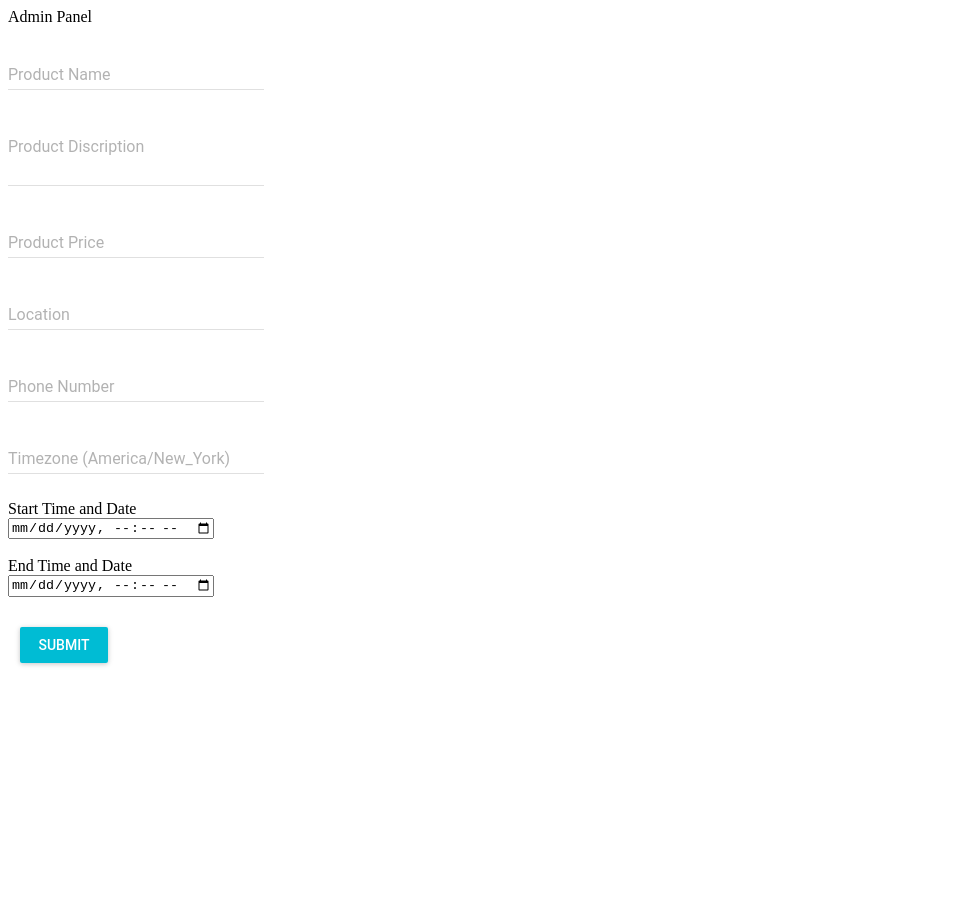
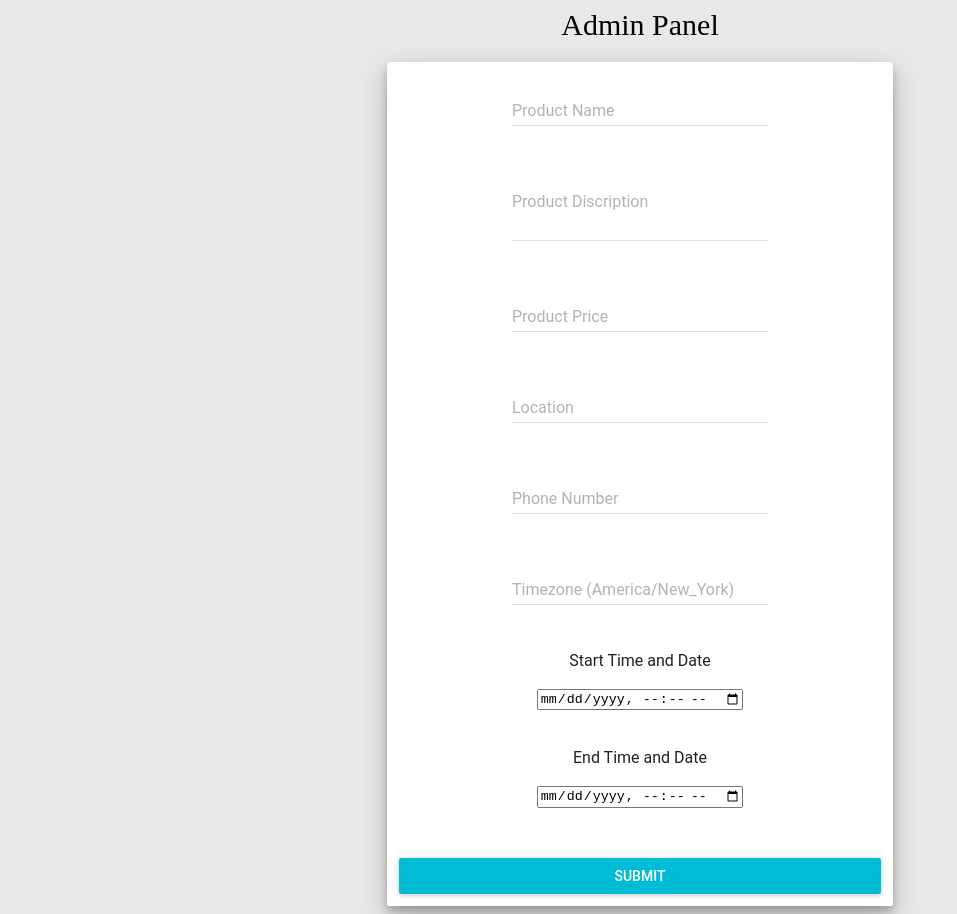
Before and after one commit to Mschw90-zz/pulsd-coding-challenge, a React app: page / in a window 1280 px wide. Shown: the whole page, without its empty margins (0-957 px from the left). Before the commit the page ends 800 px from the top, so only its background shows below. Built offline with nearby package versions, Linux system fonts and the light colour scheme.

Commit message:
fixed bug, added css to webpack, styled admin page

```diff
--- a/index.html
+++ b/index.html
@@ -1,7 +1,7 @@
 <!doctype html>
 <html>
   <head>
-    <title>Sample App</title>
+    <title>Pulsd CCP</title>
   </head>
   <body>
     <div id='root'>
--- /dev/null
+++ b/main.css
@@ -0,0 +1,23 @@
+body {
+  background: #E8E8E8
+}
+
+.title {
+  display: flex;
+  font-size: 30px;
+  justify-content: center;
+  margin-bottom: 20px;
+}
+
+.inputBody {
+  display: flex;
+  flex-direction: column;
+  align-items: center;
+}
+
+.page {
+  display: flex;
+  flex-direction: column;
+  flex: 1;
+
+}
--- a/src/App.js
+++ b/src/App.js
@@ -3,6 +3,8 @@ import TextField from 'material-ui/TextField';
 import RaisedButton from 'material-ui/RaisedButton';
 import axios from 'axios';
 import DatePicker from 'material-ui/DatePicker';
+import Paper from 'material-ui/Paper';
+
 
 export default class App extends Component {
   constructor(props) {
@@ -15,6 +17,7 @@ export default class App extends Component {
       phoneNumber: '',
       startTime: '',
       endTime: '',
+      timezone: ''
     };
   }
 
@@ -29,7 +32,8 @@ export default class App extends Component {
          location: '',
          phoneNumber: '',
          startTime: '',
-         endTime: ''
+         endTime: '',
+         timezone: ''
        })
        alert("Successful add to Database");
      })
@@ -40,12 +44,18 @@ export default class App extends Component {
      });
    }
 
-
   render() {
+    const style = {
+      minHeight: '94%',
+      flex: 1,
+      marginRight: '30%',
+      marginLeft: '30%',
+    };
     return (
-      <div>
-        <div>Admin Panel</div>
-        <div>
+      <div className="mainContainer">
+        <div className="title">Admin Panel</div>
+        <Paper style={style} zDepth={3} className="page">
+          <div className="inputBody">
             <TextField
               floatingLabelText="Product Name"
               value={this.state.name}
@@ -106,8 +116,7 @@ export default class App extends Component {
           style={{margin: 12}}
           onClick={this.register.bind(this)}
         />
-
-
+        </Paper>
       </div>
     );
   }
--- a/src/index.js
+++ b/src/index.js
@@ -2,6 +2,7 @@ import React from 'react';
 import ReactDOM from 'react-dom';
 import App from './App';
 import MuiThemeProvider from 'material-ui/styles/MuiThemeProvider';
+import '../main.css';
 
 
 ReactDOM.render(
--- a/webpack.config.js
+++ b/webpack.config.js
@@ -19,7 +19,11 @@ module.exports = {
     loaders: [{
       test: /\.js$/,
       loaders: ['react-hot', 'babel'],
-      include: path.join(__dirname, 'src')
+      include: path.join(__dirname, 'src'),
+    },
+    {
+      test: /\.s?css$/,
+      loader: 'style-loader!css-loader!sass-loader'
     }]
   }
 };
```
Also changed, not shown: package.json (+6 -1 lines), server.js (+4 -3 lines), 1 other file (tests, documents, lock files or other folders). Lines whose indentation alone changed are shown as unchanged.
